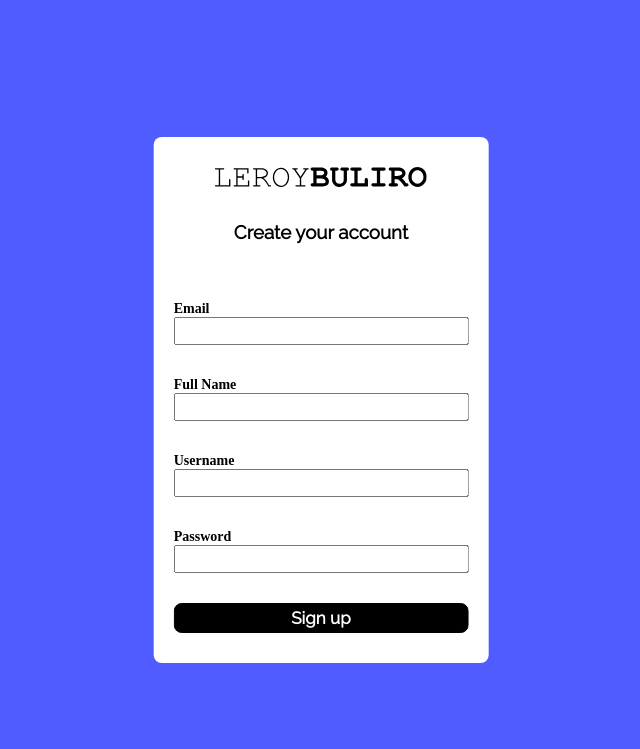
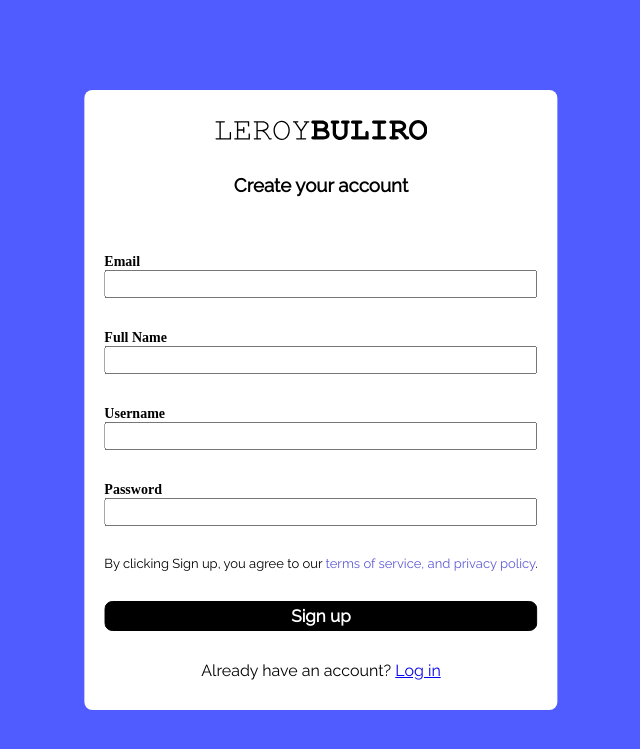
Before and after one commit to leroybuliro/personal_website, a Django app: template account/templates/account/subscribe.html in a window 1280 px wide. Shown: the top 749 px of the page, without its empty margins (319-959 px from the left). Run offline with Django 4.2, Linux system fonts and the light colour scheme; the template is opened without the code that fills it: values that come from a table or form of the project are taken from there, others are empty.

Commit message:
subscribe.html

```diff
--- a/account/templates/account/subscribe.html
+++ b/account/templates/account/subscribe.html
@@ -68,13 +68,13 @@
     </div>
     {% endif %}
 
-    <!-- <div style="text-align: center;">
-        <p style="font-size: small;">By clicking Sign up, you agree to our <a href="{% url 'core:legal' %}" style="text-decoration: none; color: #5e5cd4; font-size: small;">terms of service, and privacy policy</a>.</p>
-    </div> -->
+    <div style="text-align: center;">
+        <p style="font-size: small;">By clicking Sign up, you agree to our <a href="{% url 'core:home' %}" style="text-decoration: none; color: #5e5cd4; font-size: small;">terms of service, and privacy policy</a>.</p>
+    </div>
 
     <input type="submit" name="CreateAccount" class="btn" value="Sign up">
 
-    <!-- <p style="text-align: center;">Already have an account? <a href="{% url 'account:signin' %}">Log in</a></p> -->
+    <p style="text-align: center;">Already have an account? <a href="{% url 'account:signin' %}">Log in</a></p>
 
 </form>
 {% endblock form %}
```
